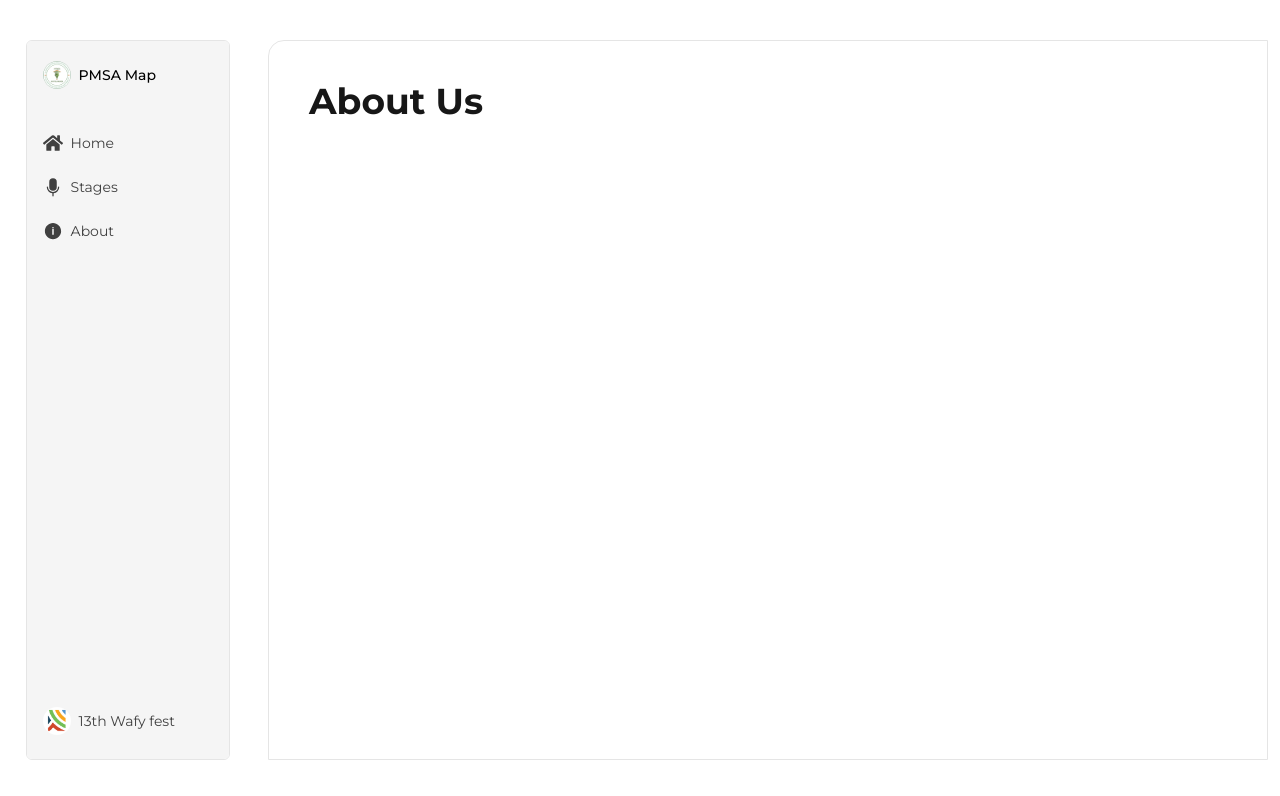
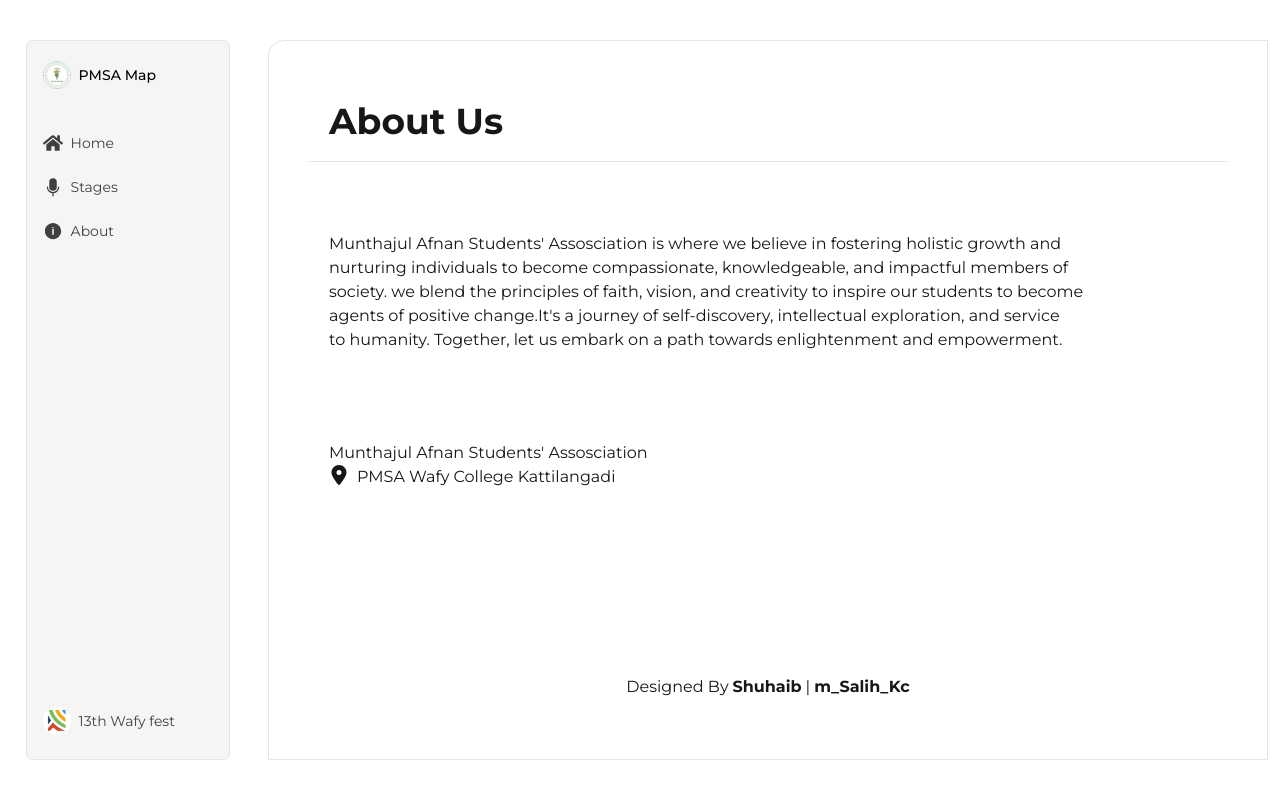
Before and after one commit to trend-setting/bzonemap, a Next.js app: page /about in a window 1280 px wide. Shown: the top 796 px of the page. Built offline with nearby package versions, Linux system fonts and the light colour scheme.

Commit message:
about page set

```diff
--- a/app/about/page.tsx
+++ b/app/about/page.tsx
@@ -1,11 +1,80 @@
-import React from 'react'
+import React from "react";
+import { FaFacebook, FaInstagram, FaYoutube } from "react-icons/fa";
+import {
+  FaLocationDot,
+  FaLocationPin,
+  FaLocationPinLock,
+} from "react-icons/fa6";
 
 const page = () => {
   return (
-    <div className="p-2 md:p-10 rounded-tl-2xl border border-neutral-200 dark:border-neutral-700 bg-white dark:bg-neutral-900 h-[85dvh] md:h-[90dvh]">
-      <h1 className="text-4xl font-bold">About Us</h1>
+    <div className="p-2 md:p-10 rounded-tl-2xl border border-neutral-200 dark:border-neutral-700 bg-white dark:bg-neutral-900 h-[85dvh] md:h-[90dvh] flex flex-col justify-between overflow-hidden">
+      <div className="border-b border-neutral-200 dark:border-neutral-700 p-2 md:p-5">
+        <h1 className="text-4xl font-bold">About Us</h1>
+      </div>
+      <div className="p-2 md:p-5 text-balance">
+        Munthajul Afnan Students' Assosciation is where we believe in fostering
+        holistic growth and nurturing individuals to become compassionate,
+        knowledgeable, and impactful members of society. we blend the principles
+        of faith, vision, and creativity to inspire our students to become
+        agents of positive change.It's a journey of self-discovery, intellectual
+        exploration, and service to humanity. Together, let us embark on a path
+        towards enlightenment and empowerment.
+      </div>
+      <div className="p-2 md:p-5 text-balance">
+        Munthajul Afnan Students' Assosciation
+        <div className="flex columns-1">
+          <FaLocationDot size={20} className="mr-2" />
+          PMSA Wafy College Kattilangadi
+        </div>
+        <br />
+        <div className="flex columns-1">
+          <a
+            href="https://www.instagram.com/wafypmsa_official/"
+            target="_blank"
+            className="text-white flex columns-1"
+          >
+            <FaInstagram size={20} className="mr-2" />
+            wafypmsa_official
+          </a>
+        </div>
+        <div className="flex columns-1">
+          <a
+            href="https://youtube.com/@munthajulafnanstudentsasso6980?si=x3m_nrILHgMRXz9s"
+            target="_blank"
+            className="text-white flex columns-1"
+          >
+            <FaYoutube size={20} className="mr-2" />
+            Munthajul Afnan Students' Assosciation MASA
+          </a>
+        </div>
+        <div className="flex columns-1">
+          <a
+            href="https://www.facebook.com/pmsawafy"
+            target="_blank"
+            className="text-white flex columns-1"
+          >
+            <FaFacebook size={20} className="mr-2" />
+            Pmsa Wafy
+          </a>
+        </div>
+      </div>
+      <div className="p-2 md:p-5 text-balance w-full flex justify-center">
+        Designed By{" "}
+        <span className="ml-1 mr-1 font-bold">
+          <a href="https://mohdshuhaib.github.io/shuhaibcv/" target="_blank">
+            Shuhaib
+          </a>{" "}
+        </span>
+        |{" "}
+        <span className="ml-1 font-bold">
+          <a href="https://m-salih3.github.io/mskcPortfolio/" target="_blank">
+            m_Salih_Kc
+          </a>
+        </span>
+      </div>
     </div>
   );
-}
+};
 
-export default page
+export default page;
```
